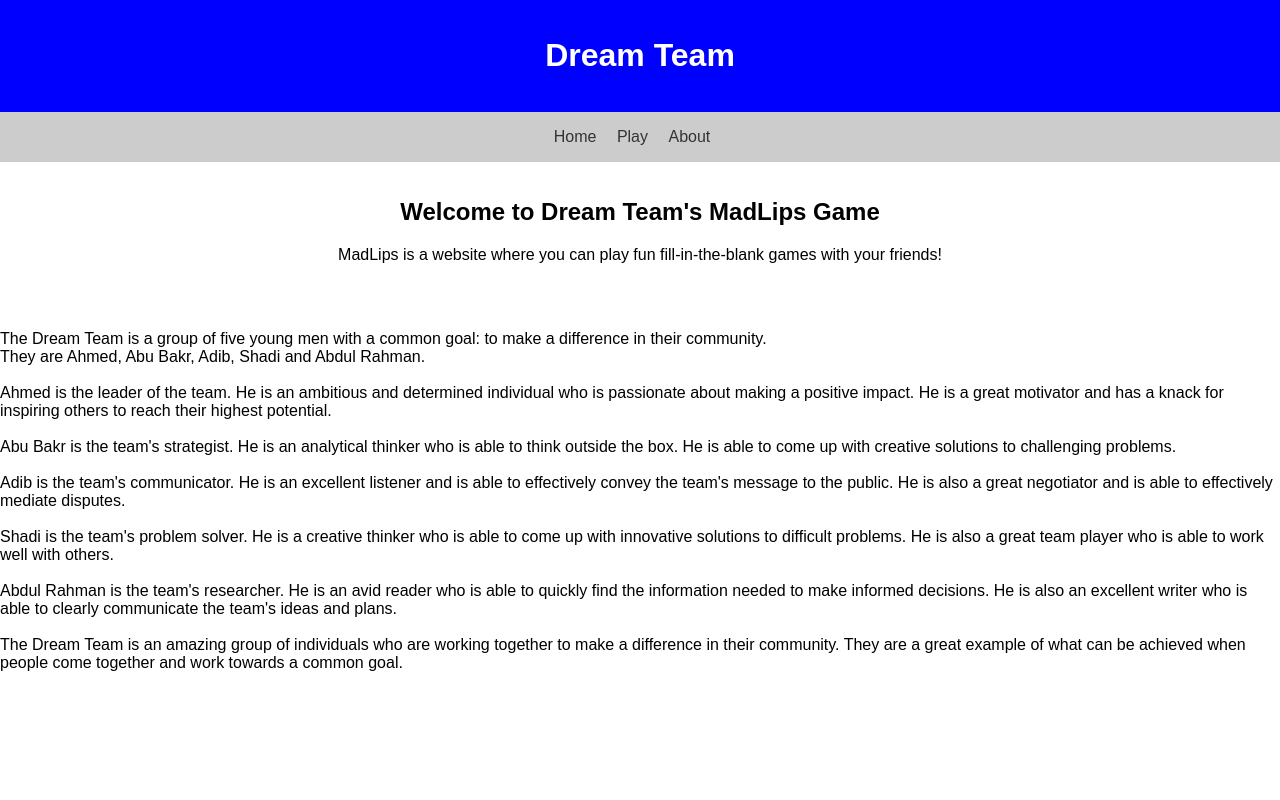
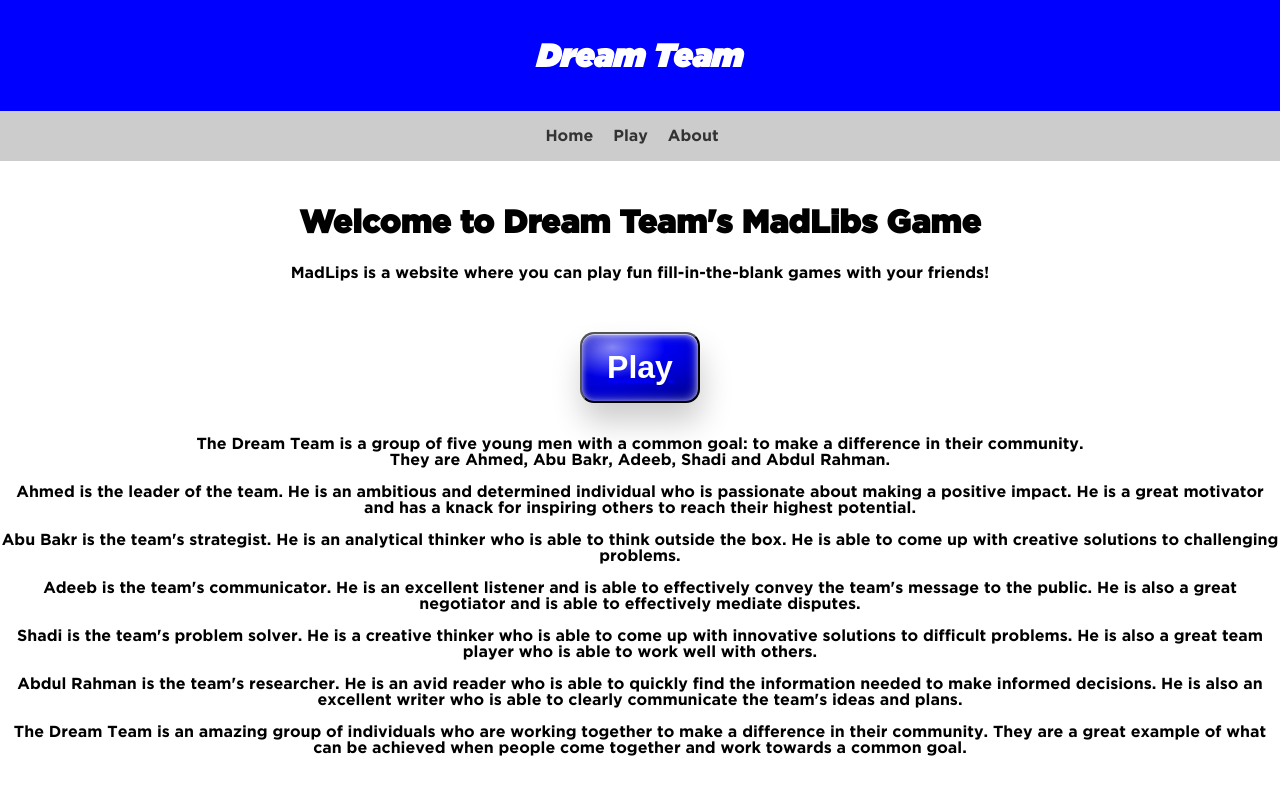
Before and after one commit to 202212-GIZ-YE-FEW/mad-libs-dream-team, a plain HTML site: page index.html in a window 1280 px wide. Shown: the top 800 px of the page. Drawn offline with Linux system fonts and the light colour scheme; a script that the page names is missing.

Commit message:
Resposive

```diff
--- a/index.html
+++ b/index.html
@@ -18,17 +18,19 @@
     </ul>
   </nav>
   <main>
-    <h2>Welcome to Dream Team's MadLips Game</h2>
+    <h2>Welcome to Dream Team's MadLibs Game</h2>
     <p>MadLips is a website where you can play fun fill-in-the-blank games with your friends!</p>
   </main>
   <br>
+  <a href="theGameIndex.html"><button>Play</button></a>
+  <br>
   <section>
-    <div class="introdution">
+    <div class="introduction">
       <p>
         The Dream Team is a group of five young men with a common goal: to make a difference in their
         community.
         <br>
-        They are Ahmed, Abu Bakr, Adib, Shadi and Abdul Rahman.
+        They are Ahmed, Abu Bakr, Adeeb, Shadi and Abdul Rahman.
         <br><br>
         Ahmed is the leader of the team. He is an ambitious and determined individual who is passionate
         about
@@ -40,7 +42,7 @@
         He
         is able to come up with creative solutions to challenging problems.
         <br><br>
-        Adib is the team's communicator. He is an excellent listener and is able to effectively convey the
+        Adeeb is the team's communicator. He is an excellent listener and is able to effectively convey the
         team's message to the public. He is also a great negotiator and is able to effectively mediate
         disputes.
         <br><br>
--- a/style.css
+++ b/style.css
@@ -1,10 +1,25 @@
+@font-face {
+    font-family: "gothamBold";
+    src: url(/Gotham-Font/GothamBold.ttf);
+}
+
+@font-face {
+    font-family: "gothamUltra";
+    src: url(/Gotham-Font/Gotham-UltraItalic.otf);
+}
+
+@font-face {
+    font-family: "gothamBlack";
+    src: url(/Gotham-Font/Gotham-Black.otf);
+}
+
 body {
-    font-family: Arial, sans-serif;
     margin: 0;
     padding: 0;
 }
 
 header {
+    font-family: "gothamUltra";
     background-color: blue;
     color: #fff;
     padding: 1em;
@@ -26,6 +41,7 @@ nav ul {
 
 nav li {
     display: inline-block;
+    font-family: "gothamBold";
     margin-right: 1em;
 }
 
@@ -39,6 +55,35 @@ main {
     text-align: center;
 }
 
+h2 {
+    font-size: 32px;
+    font-family: "gothamBlack";
+}
+
+a button {
+    margin: 0 auto;
+    display: block;
+    background: blue;
+    color: #fff;
+    padding : 15px 25px;
+    background-image: radial-gradient(93% 87% at 87% 89%, rgba(0, 0, 0, 0.23) 0%, transparent 86.18%), radial-gradient(66% 66% at 26% 20%, rgba(255, 255, 255, 0.55) 0%, rgba(255, 255, 255, 0) 69.79%, rgba(255, 255, 255, 0) 100%);
+    box-shadow: inset -3px -3px 9px rgba(255, 255, 255, 0.25), inset 0px 3px 9px rgba(255, 255, 255, 0.3), inset 0px 1px 1px rgba(255, 255, 255, 0.6), inset 0px -8px 36px rgba(0, 0, 0, 0.3), inset 0px 1px 5px rgba(255, 255, 255, 0.6), 2px 19px 31px rgba(0, 0, 0, 0.2);
+    border-radius: 14px;
+    font-weight: bold;
+    font-size: 2rem;
+    transition: 1s ease;
+    cursor: pointer;
+}
+a button:hover {
+    transform: scale(1.2);
+    background-color: #328b8b;
+}
+
+p {
+    text-align: center;
+    font-family: "gothamBold";
+}
+
 footer {
     background-color: blue;
     color: #fff;
--- a/theGameStyle.css
+++ b/theGameStyle.css
@@ -20,6 +20,10 @@
     box-sizing: border-box;
 }
 
+body {
+
+}
+
 .mask {
     background-image: url(/Project-Pictures/body-bg.jpg);
     -webkit-mask-image: radial-gradient(ellipse at top, black 15%, black 60%, rgba(0, 0, 0, 0.3) 65%, rgba(0, 0, 0, 0) 0%);
@@ -28,6 +32,7 @@
     background-size: cover;
     background-position: 25% 25%;
     height: 100vh;
+    opacity: 0.6;
 }
 
 .content {
@@ -44,16 +49,26 @@ h1 {
     background-clip: text;
     color: transparent;
     text-align: center;
-    font-size: 400%;
+    font-size: 70px;
     font-family: "gothamUltraItalic";
 }
 
 /* The container of madlips texts */
 #madlipsText {
     display: flex;
+    flex-direction: row;
+    font-family: "gothamBoldItalic";
     justify-content: space-around;
-    margin: 2%;
-    font-family: "gothamBoldItalic";
+    margin: 10px auto;
+}
+
+@media (max-width: 767px) {
+    h1 {
+        font-size: 20px;
+    }
+    #madlipsText {
+        flex-direction: column;
+    }
 }
 
 /* The madlips style */
@@ -61,15 +76,16 @@ h1 {
 .madLibsPreview {
     opacity: 0.8;
     background-image: url(/Project-Pictures/test.jpg);
-    margin: 1%;
-    width: 100%;
+    margin: 10px;
+    flex: 50%;
     border: 1px solid #ccc;
     border-radius: 20px;
     font-family: "gothamUltraItalic";
     padding: 1%;
     line-height: 2rem;
+    box-shadow: 5px 1px 5px black;
+}
 
-}
 
 
 /* The inputs styling for the noun */
@@ -77,14 +93,21 @@ h1 {
 input {
     background: fixed;
     border: none;
-    width: 100px;
     border-bottom: 2px solid;
+    font-family: "gothamUltraItalic";
+    margin: 10px;
+    text-align: center;
+    width: 6rem;
+    color: black;
 }
 
 /* The inputs styling on focus*/
 input:focus {
     outline: none;
-    /* background: black; */
     color: black;
     box-shadow: 0 0 0 2px #2196F3;
 }
+
+.madLibsPreview input {
+    border: none;
+}
```
